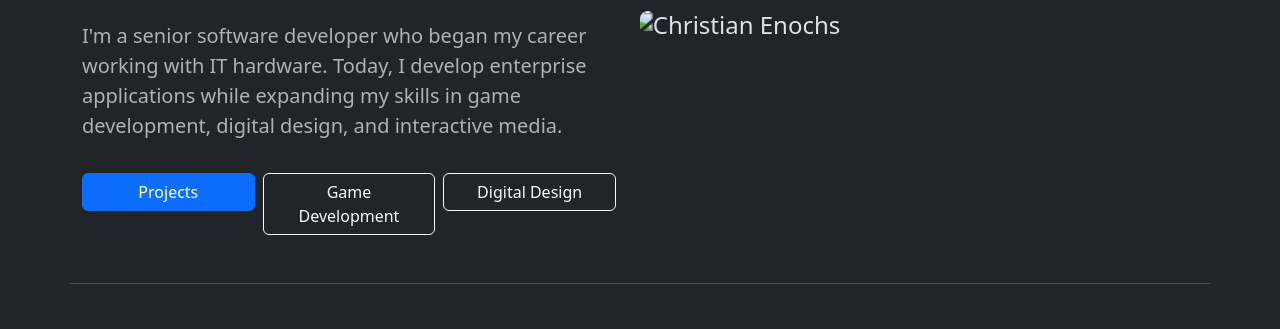
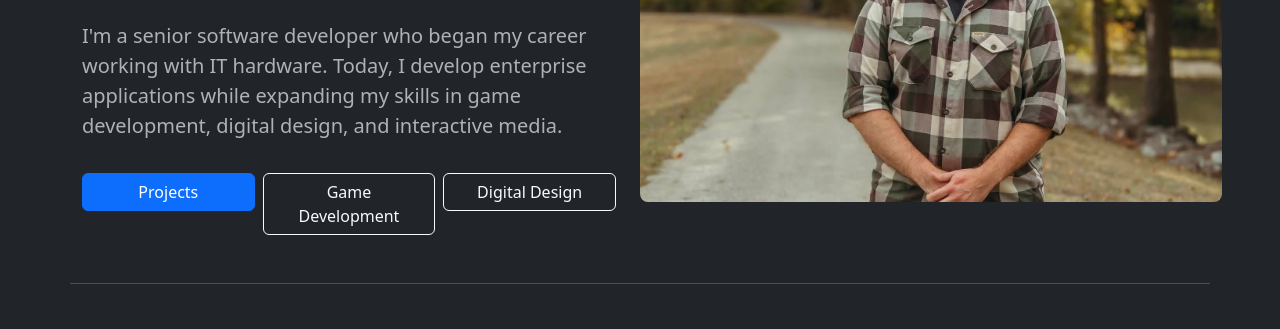
Before and after one commit to cenoxx/portfolio, a plain HTML site: page index.html in a window 1280 px wide. Shown: the part 292-621 px from the top of the page. Drawn offline with nearby package versions, Linux system fonts and the light colour scheme; the site is published under a folder, as on GitHub Pages, so addresses that start at the root find nothing.

Commit message:
fixed issue with image loading

```diff
--- a/index.html
+++ b/index.html
@@ -84,7 +84,7 @@
 
                 <div class="col-lg-6 overflow-hidden rounded-3">
                     <!--Chopped photo isn't even actually centered, rip-->
-                    <img src="/Images/christian.JPG" alt="Christian Enochs" class="img-fluid" style="transform: scale(1.5);">
+                    <img src="Images/christian.JPG" alt="Christian Enochs" class="img-fluid" style="transform: scale(1.5);">
                 </div>
 
                 <!-- <div class="overflow-hidden rounded-3">
```
